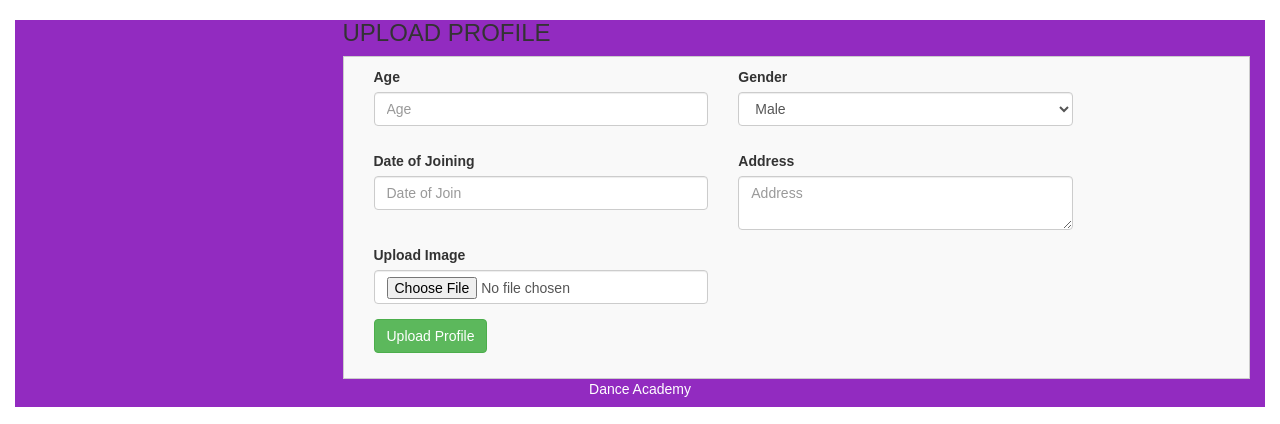
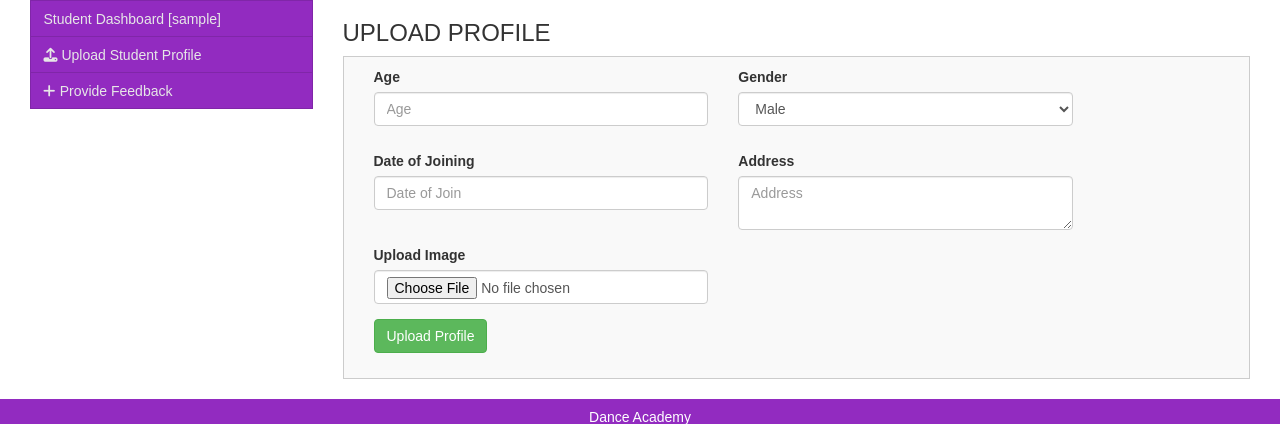
Before and after one commit to siddhantdixit01/Dance-Academy, a PHP site: page /danceacademy/uploadStudentProfile.php in a window 1280 px wide. Shown: the part 52-476 px from the top of the page. Run offline with PHP 8.4, Linux system fonts and the light colour scheme; the visitor is signed in with stand-in values (Sample User, id 1).

Commit message:
18/03/2023

```diff
--- a/deleteCategory.php
+++ b/deleteCategory.php
@@ -6,7 +6,7 @@
     $result=mysqli_query($conn,$getUrl);
     if (mysqli_num_rows($result)>0) {
         while ($row=mysqli_fetch_assoc($result)) {
-            $img=$row['category-image'];
+            $img=$row['category_image'];
         }
         $sql="DELETE FROM tbl_dance_categories WHERE category_id='$category_id'";
         unlink($img);
--- a/inc/header.php
+++ b/inc/header.php
@@ -76,6 +76,7 @@
     </style>
 </head>
 <body>
+
     <nav class="navbar navbar-default">
         <div class="container-fluid" style="padding-left:25px;">
             <div class="navbar-header">
@@ -130,19 +131,21 @@
                                 <li><a href="logout.php">Logout</a></li>
                             </ul>
                         </li>
-                    <?php } elseif ((!isset($_SESSION['admin_user_id'])||
-                        !isset($_SESSION['instructor_user_id']) ||
-                        !isset($_SESSION['student_user_id'])) &&
-                        ($url=='http://localhost/danceAcademy/login.php')) {?>
+                    <?php
+                        }
+                        if (!isset($_SESSION['student_user_id'])&&
+                        !isset($_SESSION['instructor_user_id']) &&
+                        !isset($_SESSION['admin_user_id'])) {?>
+                        <li><a href="login.php">Login</a></li>
+                    <?php }
+                        if (!isset($_SESSION['admin_user_id'])&&
+                        !isset($_SESSION['instructor_user_id']) &&
+                        !isset($_SESSION['student_user_id']) ) {
+                    ?>
                         <li><a href="register.php">Register</a></li>
-                    <?php } elseif ((!isset($_SESSION['student_user_id'])||
-                        !isset($_SESSION['instructor_user_id']) ||
-                        !isset($_SESSION['admin_user_id'])) &&
-                        ($url=='http://localhost/danceAcademy/register.php')) {?>
-                        <li><a href="login.php">Login</a></li>
-                    <?php } ?>
 
-                    <?php
+
+                    <?php }
                     $url = 'http://' .$_SERVER['SERVER_NAME'].$_SERVER['REQUEST_URI'];
                     if($url == "http://127.0.0.1/danceacademy/login.php"){?>
                     <li><a href="register.php">Register</a></li>
--- a/instructor_dashboard.php
+++ b/instructor_dashboard.php
@@ -38,7 +38,7 @@
                             }
                             else{ ?>
                             <p style="text-align: center;"><img src="assets/img/avatar.jpg"
-                            style= "width: 30p%; border-radius: 50%;border: 1px solid #FFF;">
+                            style= "width: 30%; border-radius: 50%;border: 1px solid #FFF;">
                             </p>
                             <h2 style="text-align: center;"><?php echo $_SESSION['username'];?>
                             </h2>
--- a/services.php
+++ b/services.php
@@ -26,7 +26,7 @@
                     </span>
 
                    </div>
-                   <a href=viewDanceForms.php?id =<?php echo $category_id;?> class=" btn btn-warning" style="background: #922bc0; border-color: #922bc0;">View Dance Forms</a>
+                   <a href="viewDanceForms.php?id=<?php echo $category_id;?>" class=" btn btn-warning" style="background: #922bc0; border-color: #922bc0;">View Dance Forms</a>
                  </div>
 
                 </div>
--- a/sidebar/instructorSidebar.php
+++ b/sidebar/instructorSidebar.php
@@ -6,7 +6,7 @@
     </a>
     <a href="uploadDanceProfile.php?page=uploadDanceProfile" class="nav-item nav-uploadDanceProfile">
         <span class="icon-field"><i class="fa fa-upload"></i>
-        </span>Upload Dance Profile
+        </span>Upload Instructor Profile
     </a>
     <a href="createDance.php?page=createDance" class="nav-item nav-createDance">
         <span class="icon-field"><i class="fa fa-plus"></i>
--- a/sidebar/studentSidebar.php
+++ b/sidebar/studentSidebar.php
@@ -0,0 +1,15 @@
+<div class="sidebar-list">
+    <a href="student_dashboard.php?page=dashboard" class="nav-item nav-dashboard">
+        <span class="icon-field" style="text-transform:uppercase;font-weight:bold;text-decoration:none">
+        </span>
+        Student Dashboard [<?php echo $_SESSION['username']?>]
+    </a>
+    <a href="uploadStudentProfile.php?page=uploadStudentProfile" class="nav-item nav-uploadStudentProfile">
+        <span class="icon-field"><i class="fa fa-upload"></i>
+        </span>Upload Student Profile
+    </a>
+    <a href="feedback.php?page=feedback" class="nav-item nav-feedback">
+        <span class="icon-field"><i class="fa fa-plus"></i>
+        </span>Provide Feedback
+    </a>
+</div>
--- a/staff.php
+++ b/staff.php
@@ -14,7 +14,7 @@
         $getInstructors = mysqli_query($conn,$sql);
         if(mysqli_num_rows($getInstructors)> 0){
             while($row = mysqli_fetch_assoc($getInstructors)){
-                $category_id = $row['category_id'];
+                $category_id = $row['instructor_id'];
                 ?>
                 <div class="col-md-4" style="margin-top: 10px;">
                  <div class="category-box">
--- a/uploadStudentProfile.php
+++ b/uploadStudentProfile.php
@@ -11,7 +11,7 @@
         $age = mysqli_real_escape_string($conn, $_POST['age']);
         $gender = mysqli_real_escape_string($conn, $_POST['gender']);
         $address = mysqli_real_escape_string($conn, $_POST['address']);
-        $student_role_id =  $_SESSION['student_rol_id'];
+        $student_role_id =  $_SESSION['student_role_id'];
         $image= $_FILES['student_image']['name'];
         $image_size= $_FILES['student_image']['size'];
         $tmp_name= $_FILES['student_image']['tmp_name'];
@@ -30,6 +30,8 @@
 
             }
         }
+
+
     }
 
 ?>
@@ -128,7 +130,7 @@
 
 
 
-
+</div>
     <script>
         $('.nav-<?php echo isset($_GET['page'])?$_GET['page']:'' ?>').addClass('active')
     </script>
--- a/viewDanceForms.php
+++ b/viewDanceForms.php
@@ -16,9 +16,7 @@
         <?php } ?>
        <?php } ?>
     </div>
-    <div class="row" style="padding:15px 15px;
-    width: 960px;
-    margin:  0 auto;">
+    <div class="row" style="padding:15px 15px; width: 960px;margin:  0 auto;">
     <?php
         $id = $_GET['id'];
         $sql= "SELECT * FROM tbl_dance_forms WHERE category_id = $id";
```
Also changed, not shown: createDance.php (+9 -3 lines), enroll.php (+34 -42 lines), index.php (+18 -12 lines), uploadDanceProfile.php (+13 -47 lines), uploads/categories/abc.jpeg (deleted), uploads/instructors/123.png (renamed from uploads/categories/123.png), uploads/instructors/saksham-gangwar-wWiEThMgY94-unsplash.jpg (added).
